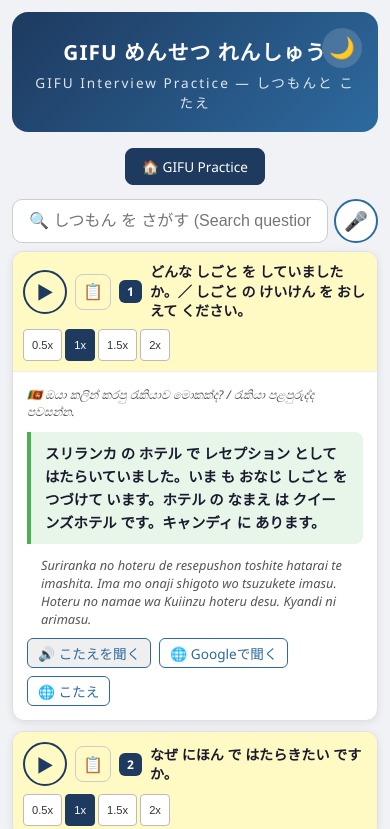
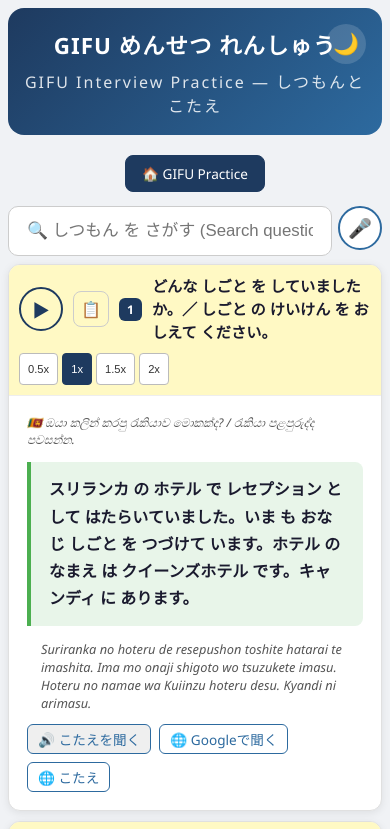
Before and after one commit to ChamilaJayathunga/GIFU, a plain HTML site: page index.html in a window 390 px wide. Both pictures are taken after a click on the element 195 px from the left and 311 px from the top of the page. Shown: the top 829 px of the page. Drawn offline with Linux system fonts and the light colour scheme.

Commit message:
Full-screen layout: wider container, larger fonts, more spacing

```diff
--- a/index.html
+++ b/index.html
@@ -10,8 +10,9 @@ body {
   font-family: 'Segoe UI', 'Hiragino Kaku Gothic ProN', 'Noto Sans JP', sans-serif;
   background: #f0f2f5;
   min-height: 100vh;
-  padding: 12px;
+  padding: 16px;
   transition: background 0.3s;
+  font-size: 18px;
 }
 :root {
   --card-bg: white;
@@ -44,14 +45,14 @@ body.dark {
 }
 body.dark .card { border-color: #444; }
 .container {
-  max-width: 740px; margin: 0 auto; position: relative;
+  max-width: 960px; margin: 0 auto; position: relative;
 }
 .header {
   background: linear-gradient(135deg, #1e3a5f, #2d6a9f);
-  color: white; padding: 24px 20px 20px; border-radius: 16px; margin-bottom: 16px; text-align: center; position: relative;
+  color: white; padding: 32px 28px 24px; border-radius: 16px; margin-bottom: 20px; text-align: center; position: relative;
 }
-.header h1 { font-size: 1.6rem; letter-spacing: 1px; font-weight: 600; }
-.header .sub { font-size: 0.85rem; opacity: 0.85; margin-top: 6px; letter-spacing: 2px; }
+.header h1 { font-size: 2rem; letter-spacing: 1px; font-weight: 600; }
+.header .sub { font-size: 1rem; opacity: 0.85; margin-top: 8px; letter-spacing: 2px; }
 .theme-toggle {
   position: absolute; top: 16px; right: 16px; background: rgba(255,255,255,0.15);
   border: none; color: white; font-size: 1.3rem; width: 40px; height: 40px;
@@ -68,8 +69,8 @@ body.dark .card { border-color: #444; }
 }
 .nav-btn:hover { background: #e8e8e8; border-color: #999; }
 .search-box {
-  width: 100%; padding: 12px 16px; border: 1px solid var(--search-border);
-  border-radius: 10px; font-size: 1rem; background: var(--search-bg);
+  width: 100%; padding: 14px 18px; border: 1px solid var(--search-border);
+  border-radius: 10px; font-size: 1.05rem; background: var(--search-bg);
   color: var(--text-primary); outline: none; transition: 0.2s; margin-bottom: 8px;
 }
 .search-box:focus { border-color: #2d6a9f; box-shadow: 0 0 0 3px rgba(45,106,159,0.15); }
@@ -90,7 +91,7 @@ body.dark .card { border-color: #444; }
   border: 1px solid #e0e0e0; overflow: hidden; transition: 0.2s;
 }
 .card-header {
-  display: flex; align-items: center; gap: 8px; padding: 12px 14px;
+  display: flex; align-items: center; gap: 10px; padding: 14px 18px;
   background: var(--card-header); cursor: pointer; user-select: none;
   transition: background 0.2s;
 }
@@ -110,22 +111,22 @@ body.dark .card { border-color: #444; }
   flex-shrink: 0; background: #1e3a5f; color: white; border-radius: 6px;
   padding: 2px 8px; font-size: 0.75rem; font-weight: 600; line-height: 1.6;
 }
-.question-text { flex: 1; font-size: 0.95rem; line-height: 1.4; color: var(--text-primary); font-weight: 700; }
-.speed-group { display: flex; gap: 3px; flex-shrink: 0; }
+.question-text { flex: 1; font-size: 1.05rem; line-height: 1.5; color: var(--text-primary); font-weight: 700; }
+.speed-group { display: flex; gap: 4px; flex-shrink: 0; }
 .speed-btn {
-  padding: 2px 6px; font-size: 0.65rem; border: 1px solid #bbb; border-radius: 4px;
+  padding: 4px 8px; font-size: 0.75rem; border: 1px solid #bbb; border-radius: 4px;
   background: white; cursor: pointer; color: #333; transition: 0.2s;
 }
 .speed-btn:hover { background: #ddd; }
 .speed-btn.active { background: #1e3a5f; color: white; border-color: #1e3a5f; }
 .card-body {
-  display: none; padding: 14px; border-top: 1px solid #eee; flex-direction: column; gap: 10px;
+  display: none; padding: 18px; border-top: 1px solid #eee; flex-direction: column; gap: 12px;
 }
 .card.open .card-body { display: flex; }
 .answer-text {
   background: var(--answer-bg); border-left: 4px solid var(--answer-border);
-  padding: 10px 14px; border-radius: 0 8px 8px 0; font-size: 0.9rem;
-  line-height: 1.6; color: var(--text-primary); white-space: pre-wrap; font-weight: 700;
+  padding: 14px 18px; border-radius: 0 8px 8px 0; font-size: 1rem;
+  line-height: 1.7; color: var(--text-primary); white-space: pre-wrap; font-weight: 700;
 }
 .sinhalatag {
   font-size: 0.75rem; color: var(--text-secondary); font-style: italic; margin-bottom: 2px;
@@ -140,12 +141,12 @@ body.dark .card { border-color: #444; }
 .footer { text-align: center; padding: 20px; color: var(--footer-color); font-size: 0.8rem; }
 .practice-overlay {
   display: none; position: fixed; inset: 0; z-index: 1000;
-  background: var(--overlay-bg); padding: 20px; overflow-y: auto;
+  background: var(--overlay-bg); padding: 24px; overflow-y: auto;
 }
 .practice-overlay.open { display: flex; align-items: center; justify-content: center; }
 .p-card {
-  background: var(--card-bg); border-radius: 16px; padding: 28px 24px;
-  max-width: 600px; width: 100%; box-shadow: 0 10px 40px rgba(0,0,0,0.2);
+  background: var(--card-bg); border-radius: 16px; padding: 36px 32px;
+  max-width: 720px; width: 100%; box-shadow: 0 10px 40px rgba(0,0,0,0.2);
   position: relative;
 }
 .p-close {
@@ -154,12 +155,12 @@ body.dark .card { border-color: #444; }
 }
 .p-label { font-size: 0.8rem; color: var(--text-secondary); margin-bottom: 4px; }
 .p-question {
-  font-size: 1.1rem; line-height: 1.6; color: var(--text-primary);
+  font-size: 1.25rem; line-height: 1.6; color: var(--text-primary);
   margin-bottom: 16px; font-weight: 700;
 }
-.p-actions { display: flex; gap: 8px; flex-wrap: wrap; margin-bottom: 12px; }
+.p-actions { display: flex; gap: 10px; flex-wrap: wrap; margin-bottom: 14px; }
 .p-btn {
-  padding: 10px 18px; border: none; border-radius: 8px; font-size: 0.9rem;
+  padding: 12px 22px; border: none; border-radius: 8px; font-size: 1rem;
   cursor: pointer; transition: 0.2s; font-weight: 500;
 }
 .p-btn.primary { background: #1e3a5f; color: white; }
@@ -180,17 +181,19 @@ body.dark .card { border-color: #444; }
 .p-speed span { font-size: 0.9rem; min-width: 50px; text-align: center; color: var(--text-primary); }
 .p-answer {
   background: var(--answer-bg); border-left: 4px solid var(--answer-border);
-  padding: 12px 16px; border-radius: 0 8px 8px 0; margin-bottom: 12px;
-  display: none; font-size: 0.95rem; line-height: 1.6; color: var(--text-primary); white-space: pre-wrap; font-weight: 700;
+  padding: 16px 20px; border-radius: 0 8px 8px 0; margin-bottom: 12px;
+  display: none; font-size: 1.05rem; line-height: 1.7; color: var(--text-primary); white-space: pre-wrap; font-weight: 700;
 }
 .p-answer.show { display: block; }
 .p-status { font-size: 0.8rem; color: var(--text-secondary); text-align: center; margin-top: 8px; }
 @media (max-width: 520px) {
+  body { padding: 8px; font-size: 16px; }
   .card-header { flex-wrap: wrap; padding: 10px; }
   .play-btn { width: 44px; height: 44px; }
-  .question-text { font-size: 0.88rem; min-width: 150px; }
+  .question-text { font-size: 0.95rem; min-width: 150px; }
   .speed-btn { padding: 4px 8px; font-size: 0.7rem; min-height: 32px; }
-  .header h1 { font-size: 1.3rem; }
+  .header h1 { font-size: 1.4rem; }
+  .header { padding: 20px 16px 18px; }
   .p-card { padding: 20px 16px; }
 }
 </style>
```
